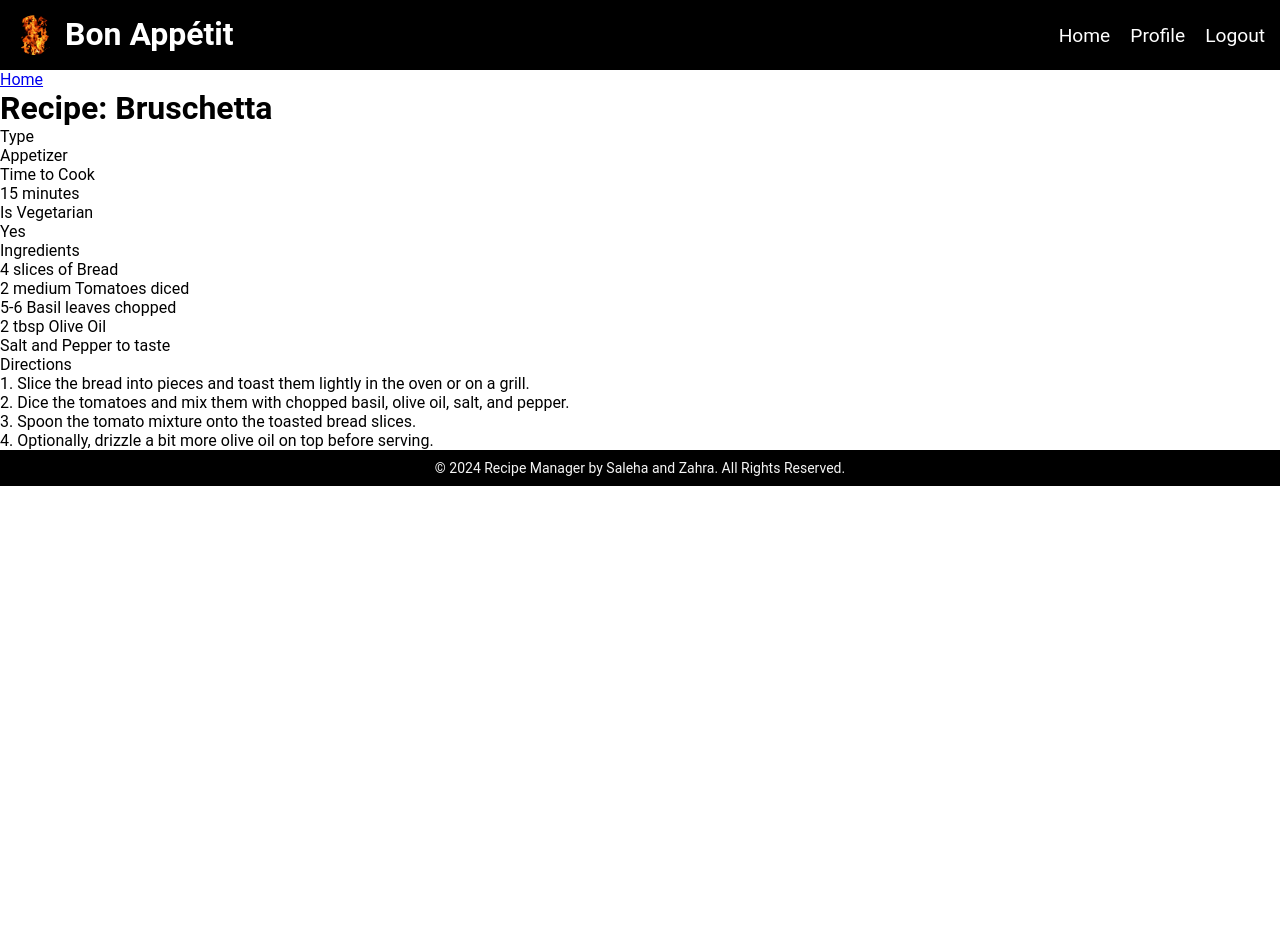
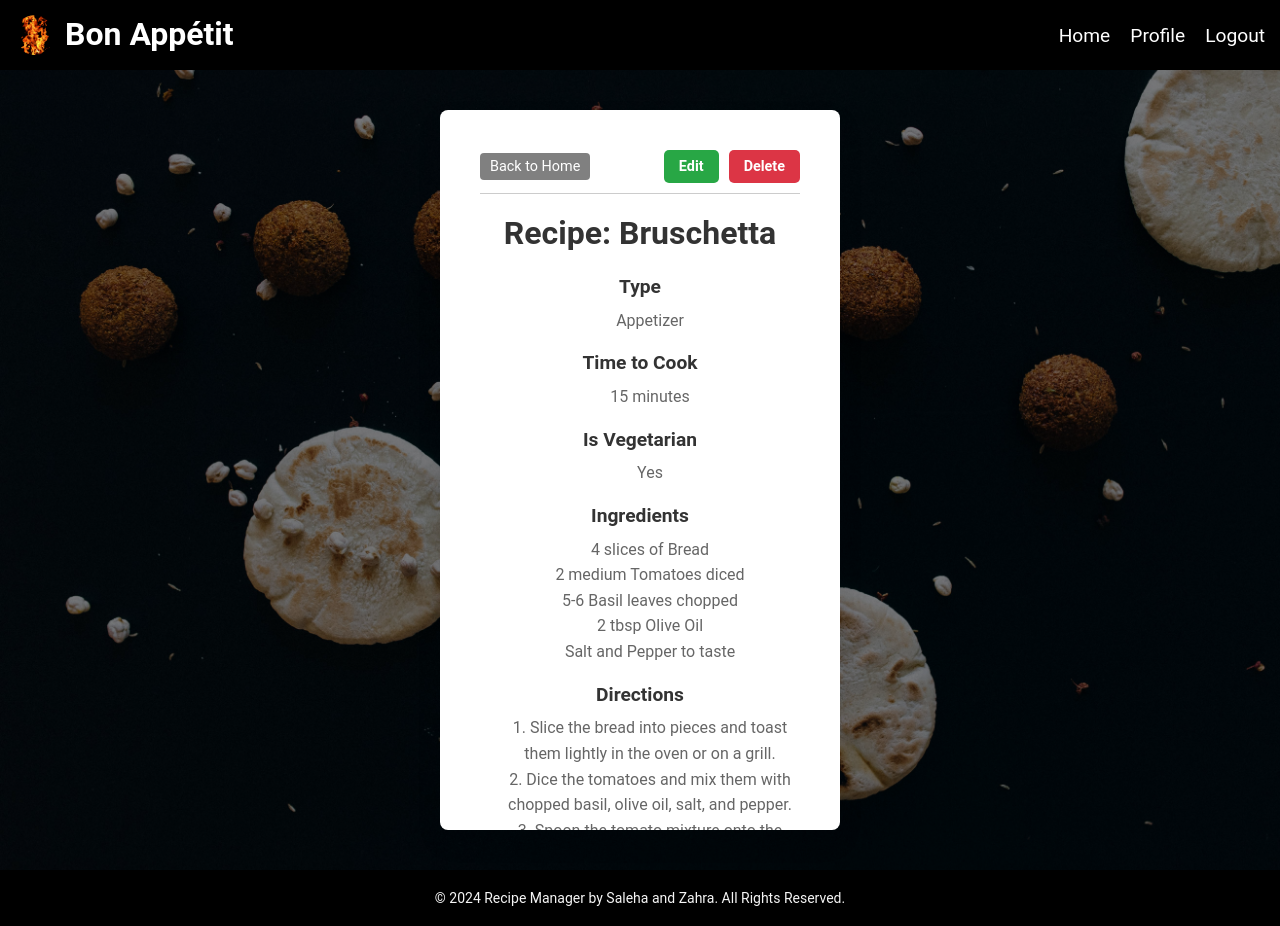
Before and after one commit to SalehaQareen98/recipe-manager, a PHP site: page /show.php?id=1 in a window 1280 px wide. Before the commit the page ends 486 px from the top, so only its background shows below. Run offline with PHP 8.4, Linux system fonts and the light colour scheme; a user stored in the database is signed in; data comes from the database, SQL or seed files in the repository.

Commit message:
fixed view recipe page along with styles for it

```diff
--- a/show.php
+++ b/show.php
@@ -1,72 +1,86 @@
+<?php
+session_start();
+require_once('database.php');
+
+// Check if the user is logged in
+if (!isset($_SESSION['user_id'])) {
+    header("Location: index.php");
+    exit;
+}
+
+$db = db_connect();
+
+// Check if the recipe ID is set
+if (!isset($_GET['id'])) {
+    header("Location: index.php");
+    exit;
+}
+
+$id = $_GET['id'];
+
+// Fetch recipe details
+$sql = "SELECT * FROM recipes WHERE RecipeID = $id";
+$result_set = mysqli_query($db, $sql);
+$result = mysqli_fetch_assoc($result_set);
+?>
+
 <!DOCTYPE html>
 <html lang="en">
 
 <head>
-    <link rel="stylesheet" href="style.css" />
+    <meta charset="UTF-8">
+    <meta name="viewport" content="width=device-width, initial-scale=1.0">
+    <title>Recipe Details</title>
+    <link rel="stylesheet" href="style.css">
 </head>
 
 <body>
+    <header>
+        <?php include 'header.php'; ?>
+    </header>
 
-    <?php
-    // Connect to the database
-    require_once('database.php');
-    include "header.php";
-    $db = db_connect();
+    <main>
+        <div class="wrapper-container show-page">
+            <div class="overlay"></div>
+            <div class="container">
+                <div class="form-box">
+                    <div class="headr-container">
+                        <div class="btns-container">
+                            <a href="home.php" class="back-to-home-btn">Back to Home</a>
+                            <div class="card-actions">
+                                <a href="edit.php?id=<?php echo $result['RecipeID']; ?>" class="btn btn-edit">Edit</a>
+                                <a href="delete.php?id=<?php echo $result['RecipeID']; ?>"
+                                    class="btn btn-delete">Delete</a>
+                            </div>
+                        </div>
+                        <h1 class="recipe-title">Recipe: <?php echo htmlspecialchars($result['Title']); ?></h1>
+                    </div>
 
-    // Access the URL parameter
-    if (!isset($_GET['id'])) { // Check if we get the recipe ID
-        header("Location: index.php");
-    }
-    $id = $_GET['id'];
 
-    // Prepare the query
-    $sql = "SELECT * FROM recipes WHERE RecipeID = '$id'";
-    $result_set = mysqli_query($db, $sql);
-    $result = mysqli_fetch_assoc($result_set);
+                    <div class="recipe-details">
+                        <h3>Type</h3>
+                        <p><?php echo htmlspecialchars($result['Type']); ?></p>
 
-    ?>
+                        <h3>Time to Cook</h3>
+                        <p><?php echo htmlspecialchars($result['TimeToCook']); ?></p>
 
-    <!-- Display the recipe data -->
-    <div id="content">
+                        <h3>Is Vegetarian</h3>
+                        <p><?php echo $result['Vegetarian'] ? "Yes" : "No"; ?></p>
 
-        <a class="back-link" href="home.php">Home</a>
+                        <h3>Ingredients</h3>
+                        <p><?php echo nl2br(htmlspecialchars($result['Ingredients'])); ?></p>
 
-        <div class="page show">
+                        <h3>Directions</h3>
+                        <p><?php echo nl2br(htmlspecialchars($result['Directions'])); ?></p>
+                    </div>
+                </div>
+            </div>
+        </div>
+    </main>
 
-            <h1>Recipe: <?php echo htmlspecialchars($result['Title']); ?></h1>
-
-            <div class="attributes">
-                <dl>
-                    <dt>Type</dt>
-                    <dd><?php echo htmlspecialchars($result['Type']); ?></dd>
-                </dl>
-                <dl>
-                    <dt>Time to Cook</dt>
-                    <dd><?php echo htmlspecialchars($result['TimeToCook']); ?></dd>
-                </dl>
-                <dl>
-                    <dt>Is Vegetarian</dt>
-                    <dd><?php echo $result['Vegetarian'] ? "Yes" : "No"; ?></dd>
-                </dl>
-                <dl>
-                    <dt>Ingredients</dt>
-                    <dd><?php echo nl2br(htmlspecialchars($result['Ingredients'])); ?></dd>
-                </dl>
-                <dl>
-                    <dt>Directions</dt>
-                    <dd><?php echo nl2br(htmlspecialchars($result['Directions'])); ?></dd>
-                </dl>
-                <!-- <dl>
-          <dt>Added By User ID</dt>
-          <dd><?php echo htmlspecialchars($result['UserID']); ?></dd>
-        </dl> -->
-            </div>
-
-        </div>
-
-    </div>
-
-    <?php include 'footer.php'; ?>
+    <footer>
+        <?php include 'footer.php'; ?>
+    </footer>
 </body>
 
 </html>
--- a/style.css
+++ b/style.css
@@ -5,17 +5,19 @@
     box-sizing: border-box;
 }
 
-html, body {
+html,
+body {
     margin: 0;
     padding: 0;
-    min-height: 100%;
+    min-height: 90%;
     display: flex;
     flex-direction: column;
     font-family: Arial, sans-serif;
 }
 
 
-.content { /*ensure main content fills space so that footer is at the bottom*/
+.content {
+    /*ensure main content fills space so that footer is at the bottom*/
     flex: 1;
 }
 
@@ -33,6 +35,7 @@ body {
     background-color: #000000;
     padding: 15px;
 }
+
 .header-container {
     display: flex;
     flex-direction: row;
@@ -80,56 +83,80 @@ footer {
 
 
 
-.login-page{
-    background-image: url('images/login-photo.jpg'); /* Replace with your image path */
+.login-page {
+    background-image: url('images/login-photo.jpg');
+    /* Replace with your image path */
 }
 
-.signup-page{
-    background-image: url('images/signup-photo.jpg'); /* Replace with your image path */
+.signup-page {
+    background-image: url('images/signup-photo.jpg');
+    /* Replace with your image path */
 }
 
-.edit-page{
-    background-image: url('images/edit-page-photo.jpg'); /* Replace with your image path */
+.edit-page {
+    background-image: url('images/edit-page-photo.jpg');
+    /* Replace with your image path */
 }
 
 .create-page {
-    background-image: url('images/create-page.jpg'); /* Replace with your image path */
+    background-image: url('images/create-page.jpg');
+    /* Replace with your image path */
+}
+
+.show-page {
+    background-image: url('images/show-page.jpg');
+    /* Replace with your image path */
 }
 
 /* General styles for pages with background images */
-.login-page, .signup-page, .edit-page, .create-page {
+.login-page,
+.signup-page,
+.edit-page,
+.create-page,
+.show-page {
     position: relative;
     background-size: cover;
     background-position: center;
-    height: 100vh; /* Full viewport height */
-    color: white; /* Ensures text contrasts with the background */
-    overflow: hidden; /* Prevents content from spilling */
+    height: 100vh;
+    /* Full viewport height */
+    color: white;
+    /* Ensures text contrasts with the background */
+    overflow: hidden;
+    /* Prevents content from spilling */
 }
 
 /* Overlay styles */
 .login-page .overlay,
 .signup-page .overlay,
 .edit-page .overlay,
-.create-page .overlay {
+.create-page .overlay,
+.show-page .overlay {
     position: absolute;
     top: 0;
     left: 0;
     width: 100%;
     height: 100%;
-    background-color: rgba(0, 0, 0, 0.5); /* Black overlay with 50% opacity */
-    pointer-events: none; /* Ensures the overlay doesn’t block interactions */
-    z-index: 1; /* Places the overlay above the background but below content */
+    background-color: rgba(0, 0, 0, 0.5);
+    /* Black overlay with 50% opacity */
+    pointer-events: none;
+    /* Ensures the overlay doesn’t block interactions */
+    z-index: 1;
+    /* Places the overlay above the background but below content */
 }
 
 /* Content container styles */
 .login-page .container,
 .signup-page .container,
 .edit-page .container,
-.create-page .container {
+.create-page .container,
+.show-page .container {
     position: relative;
-    z-index: 2; /* Places the content above the overlay */
-    text-align: center; /* Optional: Center-align text/forms */
-    padding: 20px; /* Optional: Add padding for spacing */
+    z-index: 2;
+    /* Places the content above the overlay */
+    text-align: center;
+    /* Optional: Center-align text/forms */
+    padding: 20px;
+    /* Optional: Add padding for spacing */
 }
 
 
@@ -138,16 +165,21 @@ footer {
     justify-content: center;
     align-items: center;
     width: 100%;
-    height: 100%; /* Match the viewport height */
+    height: 100%;
+    /* Match the viewport height */
     padding: 20px;
     box-sizing: border-box;
-    overflow-y: auto; /* Allow vertical scrolling if content overflows */
+    overflow-y: auto;
+    /* Allow vertical scrolling if content overflows */
 }
 
 .wrapper-container {
-    background-size: cover; /* Ensures the image covers the entire viewport */
-    background-position: center; /* Centers the image */
-    background-repeat: no-repeat; /* Prevents the image from repeating */
+    background-size: cover;
+    /* Ensures the image covers the entire viewport */
+    background-position: center;
+    /* Centers the image */
+    background-repeat: no-repeat;
+    /* Prevents the image from repeating */
     display: flex;
     justify-content: center;
     align-items: center;
@@ -159,7 +191,8 @@ footer {
 
 
 .form-box {
-    background-color: rgba(255, 255, 255); /* Slight transparency */
+    background-color: rgba(255, 255, 255);
+    /* Slight transparency */
     padding: 40px;
     width: 90%;
     max-width: 400px;
@@ -187,7 +220,9 @@ footer {
 }
 
 /* Styling for input fields */
-    .input, select, .textbox {
+.input,
+select,
+.textbox {
     width: 100%;
     padding: 12px;
     margin: 12px 0;
@@ -213,7 +248,8 @@ footer {
 .login-button {
     width: 100%;
     padding: 14px;
-        background-color: #FF5733; /* Coral-like color for the button */
+    background-color: #FF5733;
+    /* Coral-like color for the button */
     border: none;
     color: white;
     font-size: 1.2rem;
@@ -224,7 +260,8 @@ footer {
 
 /* Hover effect for the submit button */
 .login-button:hover {
-        background-color: #FF7F50; /* Slightly darker shade */
+    background-color: #FF7F50;
+    /* Slightly darker shade */
     transform: translateY(-3px);
 }
 
@@ -251,7 +288,7 @@ footer {
 .back-button {
     width: 100%;
     padding: 12px;
-        background-color: #6c757d; /* Gray color */
+    background-color: #6c757d;
     border: none;
     color: white;
     font-size: 1rem;
@@ -263,8 +300,26 @@ footer {
 
 /* Hover effect for the Back button */
 .back-button:hover {
-        background-color: #5a6268; /* Darker gray shade */
+    background-color: #5a6268;
+    /* Darker gray shade */
     transform: translateY(-3px);
+}
+
+.back-to-home-btn {
+    display: inline-block;
+    font-size: 0.9rem;
+    color: white;
+    padding: 5px 10px;
+    border: white;
+    border-radius: 4px;
+    background-color: gray;
+    transition: background-color 0.3s ease, color 0.3s ease;
+    text-decoration: none;
+}
+
+.back-to-home:hover {
+    background-color: rgb(65, 64, 64);
+    color: #fff;
 }
 
 /* Styling for the labels */
@@ -286,6 +341,96 @@ footer {
 
 .form-checkbox-input {
     margin-right: 10px;
+}
+
+/* Show recipe page styles */
+.recipe-details-container {
+    max-width: 800px;
+    margin: 40px auto;
+    padding: 20px;
+    background-color: #fff;
+    border-radius: 10px;
+    box-shadow: 0 4px 8px rgba(0, 0, 0, 0.1);
+    position: relative;
+}
+
+.headr-container {
+    display: flex;
+    flex-direction: column;
+    justify-content: space-between;
+    position: relative;
+    gap: 20px;
+}
+
+.btns-container {
+    display: flex;
+    justify-content: space-between;
+    align-items: center;
+    border-bottom: 1px solid #ccc;
+    padding-bottom: 10px;
+}
+
+.recipe-title {
+    font-size: 2rem;
+    margin: 0;
+    color: #333;
+    text-align: center;
+}
+
+
+/* Recipe Details */
+.recipe-details {
+    margin-top: 20px;
+    font-size: 1rem;
+    line-height: 1.6;
+    color: #555;
+}
+
+.recipe-details h3 {
+    font-size: 1.2rem;
+    margin-top: 15px;
+    margin-bottom: 5px;
+    color: #333;
+}
+
+.recipe-details p {
+    margin-left: 20px;
+    color: #666;
+}
+
+/* Action Buttons */
+.card-actions {
+    display: flex;
+    justify-content: flex-end;
+    flex-direction: row;
+    gap: 10px;
+}
+
+.btn {
+    padding: 8px 15px;
+    font-size: 0.9rem;
+    font-weight: bold;
+    text-align: center;
+    border-radius: 5px;
+    transition: background-color 0.3s ease;
+    text-decoration: none;
+    color: white;
+}
+
+.btn-edit {
+    background-color: #28a745;
+}
+
+.btn-edit:hover {
+    background-color: #218838;
+}
+
+.btn-delete {
+    background-color: #dc3545;
+}
+
+.btn-delete:hover {
+    background-color: #c82333;
 }
 
 
@@ -310,8 +455,17 @@ footer {
         align-items: center;
         gap: 10px;
     }
+
     .header-container {
         flex-direction: column;
         gap: 5px;
     }
 }
+
+@media (max-width: 480px) {
+
+    .btns-container {
+        flex-direction: column;
+        gap: 20px;
+    }
+}
```
Also changed, not shown: images/show-page.jpg (added). Lines whose indentation alone changed are shown as unchanged.
